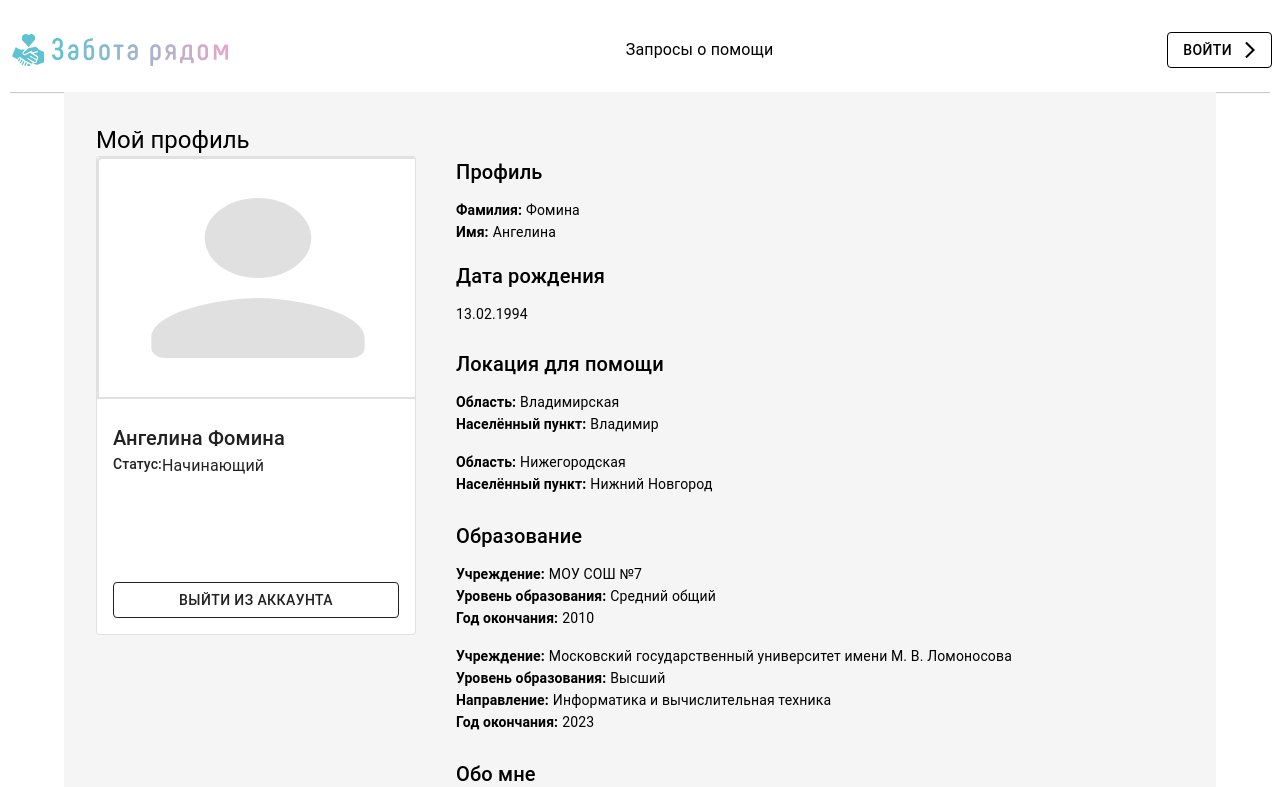
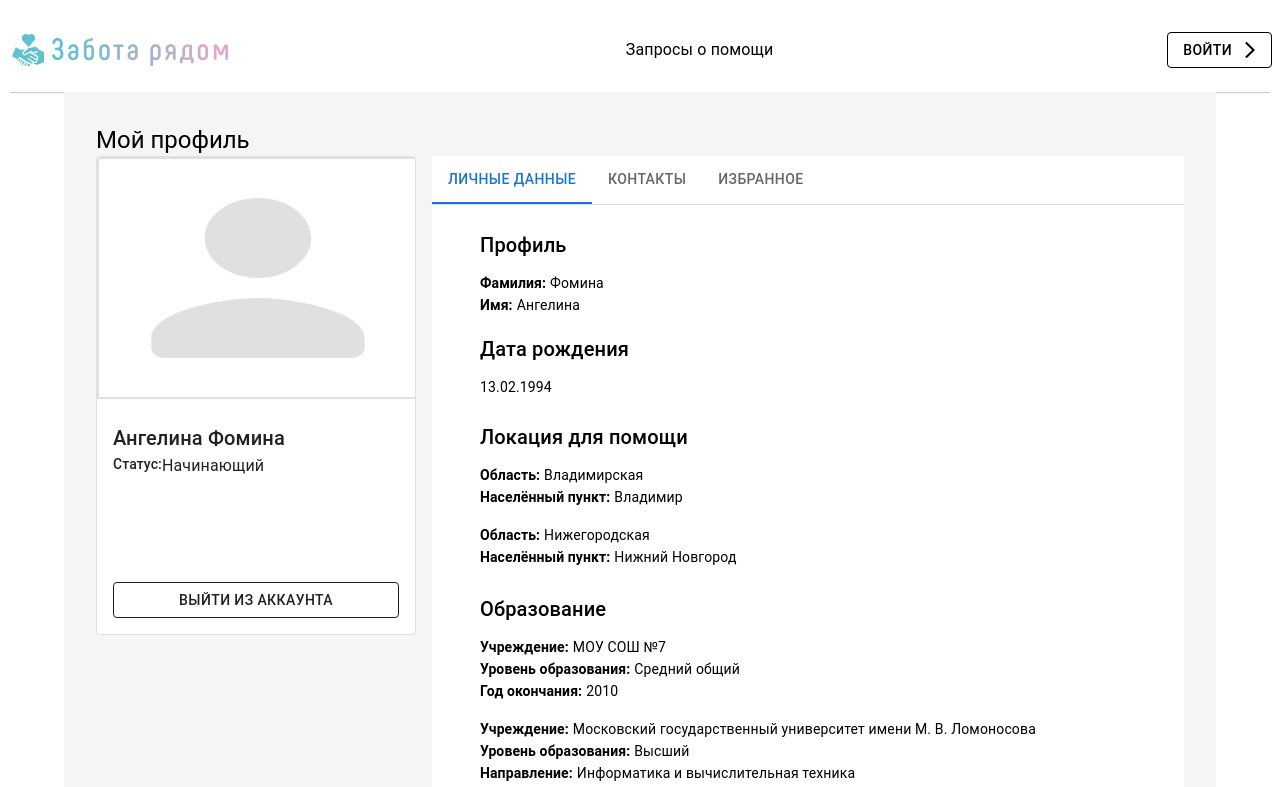
Before and after one commit to react-hackaton/react-event-oct2024, a React (Vite) app: page /profile in a window 1280 px wide. Shown: the top 787 px of the page. Built offline with nearby package versions, Linux system fonts and the light colour scheme.

Commit message:
feat: add tabs section

```diff
--- a/src/components/TabsSection.jsx
+++ b/src/components/TabsSection.jsx
@@ -1,26 +1,62 @@
-import Tabs from '@mui/material/Tabs';
-import Tab from '@mui/material/Tab';
+import { useState } from "react";
+import Tabs from "@mui/material/Tabs";
+import Box from "@mui/material/Box";
+import Tab from "@mui/material/Tab";
+import Personaldata from "./Personaldata.jsx";
+
+function TabPanel(props) {
+  const { children, value, index, ...other } = props;
+
+  return (
+    <div
+      role="tabpanel"
+      hidden={value !== index}
+      id={`simple-tabpanel-${index}`}
+      aria-labelledby={`simple-tab-${index}`}
+      {...other}
+    >
+      {value === index && (
+        <Box sx={{ p: 3 }}>
+          {children}
+        </Box>
+      )}
+    </div>
+  );
+}
+
+function a11yProps(index) {
+  return {
+    id: `simple-tab-${index}`,
+    "aria-controls": `simple-tabpanel-${index}`
+  };
+}
 
 const TabsSection = () => {
+  const [value, setValue] = useState(0);
+
+  const handleChange = (event, newValue) => {
+    setValue(newValue);
+  };
+
   return (
-    <div>
-      <Box sx={{ borderBottom: 1, borderColor: 'divider' }}>
+    <Box sx={{ backgroundColor: "#fff" }}>
+      <Box sx={{ borderBottom: 1, borderColor: "divider" }}>
         <Tabs value={value} onChange={handleChange} aria-label="basic tabs example">
-          <Tab label="Item One" {...a11yProps(0)} />
-          <Tab label="Item Two" {...a11yProps(1)} />
-          <Tab label="Item Three" {...a11yProps(2)} />
+          <Tab label="Личные данные" {...a11yProps(0)} />
+          <Tab label="Контакты" {...a11yProps(1)} />
+          <Tab label="Избранное" {...a11yProps(2)} />
         </Tabs>
       </Box>
-      <CustomTabPanel value={value} index={0}>
-        Item One
-      </CustomTabPanel>
-      <CustomTabPanel value={value} index={1}>
+      <TabPanel value={value} index={0}>
+        <Personaldata />
+      </TabPanel>
+      <TabPanel value={value} index={1}>
         Item Two
-      </CustomTabPanel>
-      <CustomTabPanel value={value} index={2}>
+      </TabPanel>
+      <TabPanel value={value} index={2}>
         Item Three
-      </CustomTabPanel>
-    </div>
+      </TabPanel>
+    </Box>
   );
 };
 
--- a/src/pages/profile/index.jsx
+++ b/src/pages/profile/index.jsx
@@ -1,6 +1,6 @@
-import { Container, Typography, Grid2, Box, Paper } from "@mui/material";
+import { Typography, Box } from "@mui/material";
 import ProfileCard from "../../components/ProfileCard.jsx";
-import Personaldata from "../../components/Personaldata.jsx";
+import TabsSection from "../../components/TabsSection.jsx";
 
 const ProfilePage = () => {
   return (
@@ -12,7 +12,7 @@ const ProfilePage = () => {
           <ProfileCard />
         </Box>
         <Box sx={{ width: "1080px" }}>
-          <Personaldata />
+          <TabsSection />
         </Box>
       </Box>
     </Box>
```
